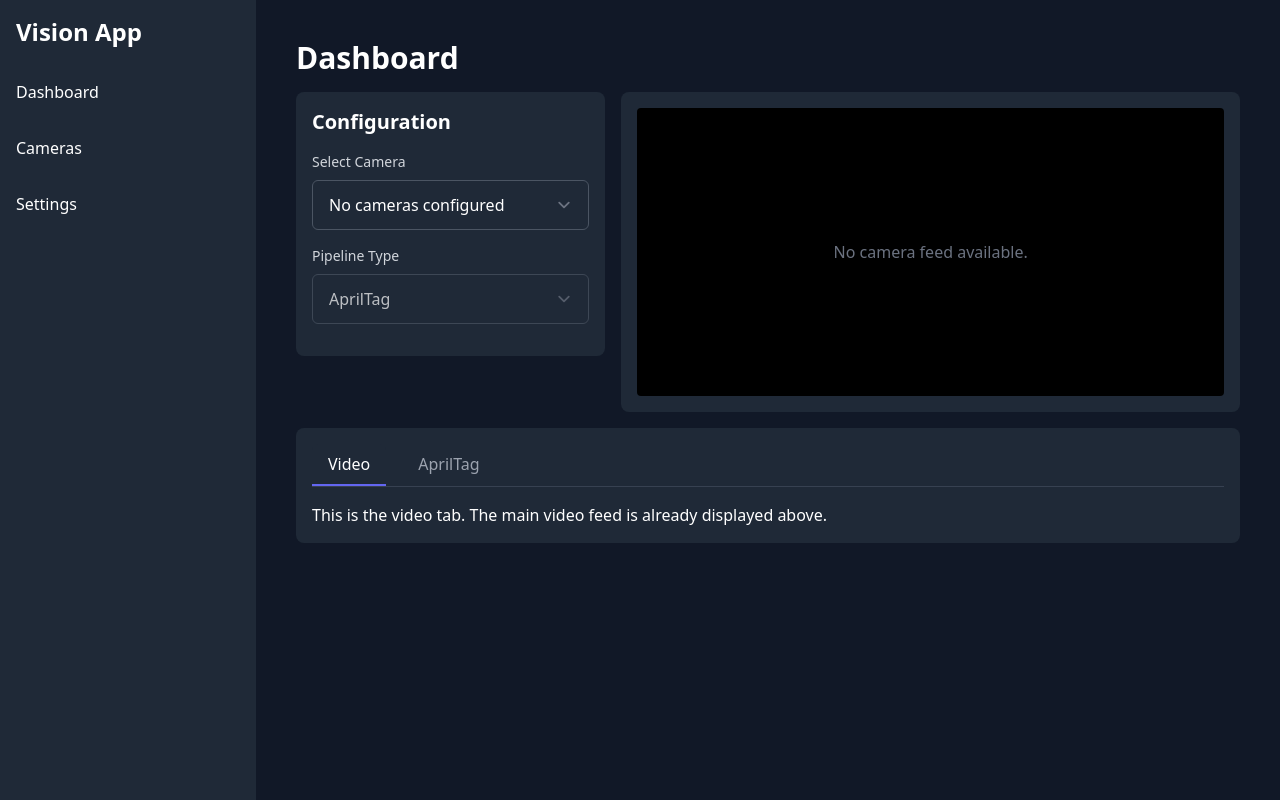
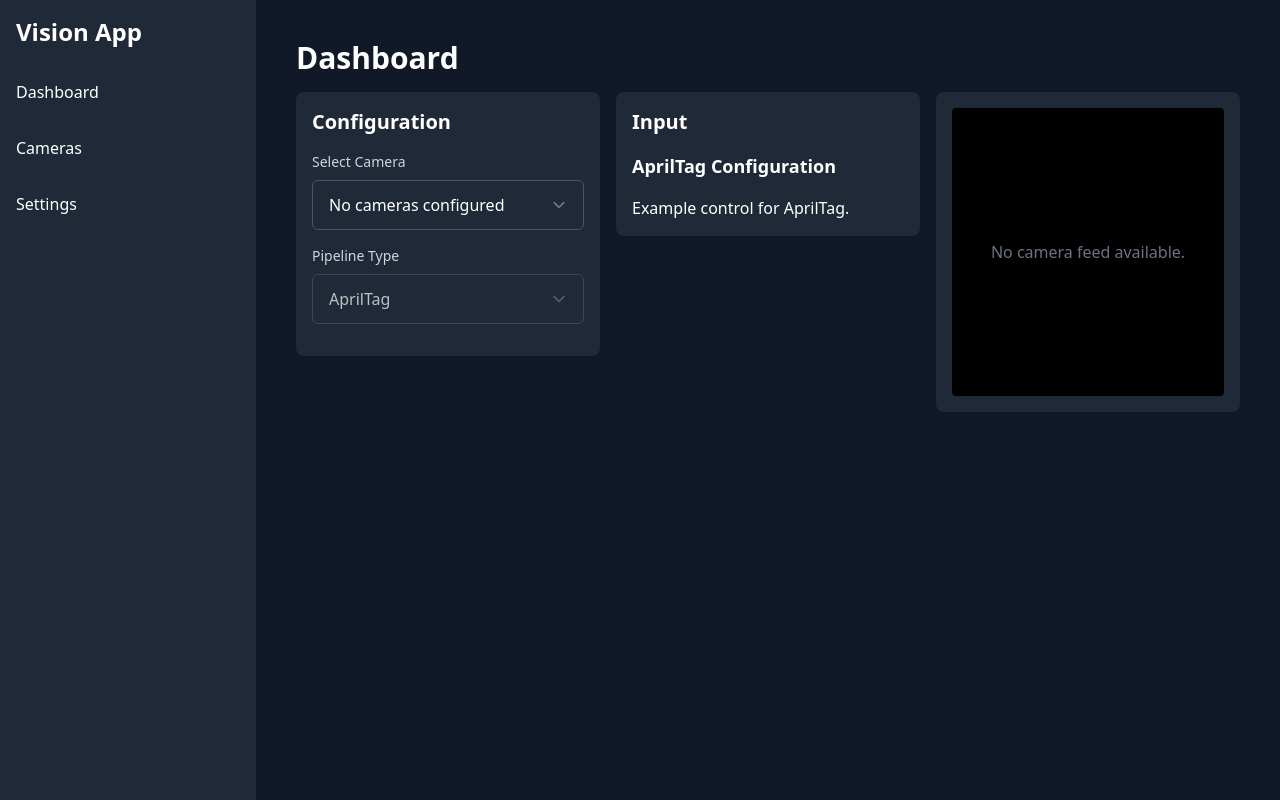
Before and after one commit to krystian-booker/ArcSight, a Flask app: template web/templates/index.html in a window 1280 px wide. Run offline with Flask 3, Linux system fonts and the light colour scheme; the template is opened without the code that fills it, so the values that code supplies are empty; parts of the project's set-up code (start-up, migrations or seed data) failed here and were passed over; some libraries are stand-ins or nearby versions.

Commit message:
updated layout

```diff
--- a/web/templates/index.html
+++ b/web/templates/index.html
@@ -2,27 +2,6 @@
 {% block title %}Dashboard{% endblock %}
 
 {% block content %}
-<style>
-    .tab-item {
-        padding: 0.5rem 1rem;
-        border-radius: 0.375rem 0.375rem 0 0;
-        color: #9ca3af; /* text-gray-400 */
-        font-weight: 500;
-        text-decoration: none;
-        transition: background-color 0.2s ease;
-    }
-    .tab-item:hover {
-        background-color: #374151; /* bg-gray-700 */
-    }
-    .tab-item.active-tab {
-        background-color: #1f2937; /* bg-gray-800 */
-        color: #ffffff; /* text-white */
-        border-bottom: 2px solid #6366f1; /* border-indigo-500 */
-    }
-    .tab-content.hidden {
-        display: none;
-    }
-</style>
 
 <h1 class="text-3xl font-bold mb-4">Dashboard</h1>
 
@@ -57,35 +36,10 @@
         </div>
     </div>
 
-    <!-- Right side video feed -->
-    <div class="w-full md:w-2/3">
-        <div class="bg-gray-800 rounded-lg p-4" style="height: 40vh;">
-            <div class="camera-feed-container bg-black flex items-center justify-center rounded h-full">
-                {% if cameras %}
-                    <img id="camera-feed" src="" alt="Camera Feed" class="w-full h-full object-contain rounded">
-                {% else %}
-                    <p class="text-gray-500">No camera feed available.</p>
-                {% endif %}
-            </div>
-        </div>
-    </div>
-</div>
-
-<!-- Tabs Section -->
-<div class="w-full mt-4">
+    <!-- Input Card -->
+    <div class="w-full md:w-1/3">
         <div class="bg-gray-800 rounded-lg p-4">
-        <div class="border-b border-gray-700">
-            <nav id="tabs" class="flex space-x-4" aria-label="Tabs">
-                <a href="#" class="tab-item active-tab" data-tab="video">Video</a>
-                <a href="#" class="tab-item" data-tab="pipeline">AprilTag</a>
-            </nav>
-        </div>
-        <div class="mt-4">
-            <div id="tab-content-video" class="tab-content">
-                <!-- Video content will be handled by moving the existing feed here if needed -->
-                <p>This is the video tab. The main video feed is already displayed above.</p>
-            </div>
-            <div id="tab-content-pipeline" class="tab-content hidden">
+            <h2 class="text-xl font-bold mb-4">Input</h2>
             <div id="pipeline-forms">
                 <div id="form-AprilTag" class="pipeline-form">
                     <h3 class="text-lg font-bold mb-4">AprilTag Configuration</h3>
@@ -100,6 +54,19 @@
                     <p>Example control for Object Detection (ML).</p>
                 </div>
             </div>
+        </div>
+    </div>
+
+
+    <!-- Right side video feed -->
+    <div class="w-full md:w-1/3">
+        <div class="bg-gray-800 rounded-lg p-4" style="height: 40vh;">
+            <div class="camera-feed-container bg-black flex items-center justify-center rounded h-full">
+                {% if cameras %}
+                    <img id="camera-feed" src="" alt="Camera Feed" class="w-full h-full object-contain rounded">
+                {% else %}
+                    <p class="text-gray-500">No camera feed available.</p>
+                {% endif %}
             </div>
         </div>
     </div>
@@ -128,6 +95,7 @@ document.addEventListener('DOMContentLoaded', function() {
     const modal = document.getElementById('pipeline-warning-modal');
     const cancelBtn = document.getElementById('cancel-pipeline-change');
     const confirmBtn = document.getElementById('confirm-pipeline-change');
+    const pipelineForms = document.querySelectorAll('.pipeline-form');
 
     let cameraFeed = document.getElementById('camera-feed');
     let selectedPipeline = '';
@@ -211,28 +179,7 @@ document.addEventListener('DOMContentLoaded', function() {
         });
     }
 
-    // Tabs
-    const tabs = document.querySelectorAll('.tab-item');
-    const tabContents = document.querySelectorAll('.tab-content');
-    const pipelineTab = document.querySelector('[data-tab="pipeline"]');
-    const pipelineForms = document.querySelectorAll('.pipeline-form');
-
-    function switchTab(tab) {
-        tabs.forEach(t => t.classList.remove('active-tab'));
-        tab.classList.add('active-tab');
-
-        const tabName = tab.dataset.tab;
-        tabContents.forEach(content => {
-            if (content.id === `tab-content-${tabName}`) {
-                content.classList.remove('hidden');
-            } else {
-                content.classList.add('hidden');
-            }
-        });
-    }
-
-    function updatePipelineTab(pipelineName) {
-        pipelineTab.textContent = pipelineName;
+    function updatePipelineForm(pipelineName) {
         pipelineForms.forEach(form => {
             if (form.id === `form-${pipelineName}`) {
                 form.classList.remove('hidden');
@@ -247,7 +194,7 @@ document.addEventListener('DOMContentLoaded', function() {
     updateCameraFeed(initialCameraId);
     updatePipelineSelection(initialCameraId);
     if (initialCameraId) {
-        updatePipelineTab(pipelineSelect.value);
+        updatePipelineForm(pipelineSelect.value);
     }
 
 
@@ -255,21 +202,14 @@ document.addEventListener('DOMContentLoaded', function() {
     cameraSelect.addEventListener('change', function() {
         updateCameraFeed(this.value);
         updatePipelineSelection(this.value);
-        updatePipelineTab(pipelineSelect.value);
+        updatePipelineForm(pipelineSelect.value);
     });
 
     pipelineSelect.addEventListener('change', handlePipelineChange);
     cancelBtn.addEventListener('click', cancelPipelineChange);
     confirmBtn.addEventListener('click', function() {
         confirmPipelineChange();
-        updatePipelineTab(selectedPipeline);
-    });
-
-    tabs.forEach(tab => {
-        tab.addEventListener('click', function(e) {
-            e.preventDefault();
-            switchTab(this);
-        });
+        updatePipelineForm(selectedPipeline);
     });
 });
 </script>
```
Lines whose indentation alone changed are shown as unchanged.
